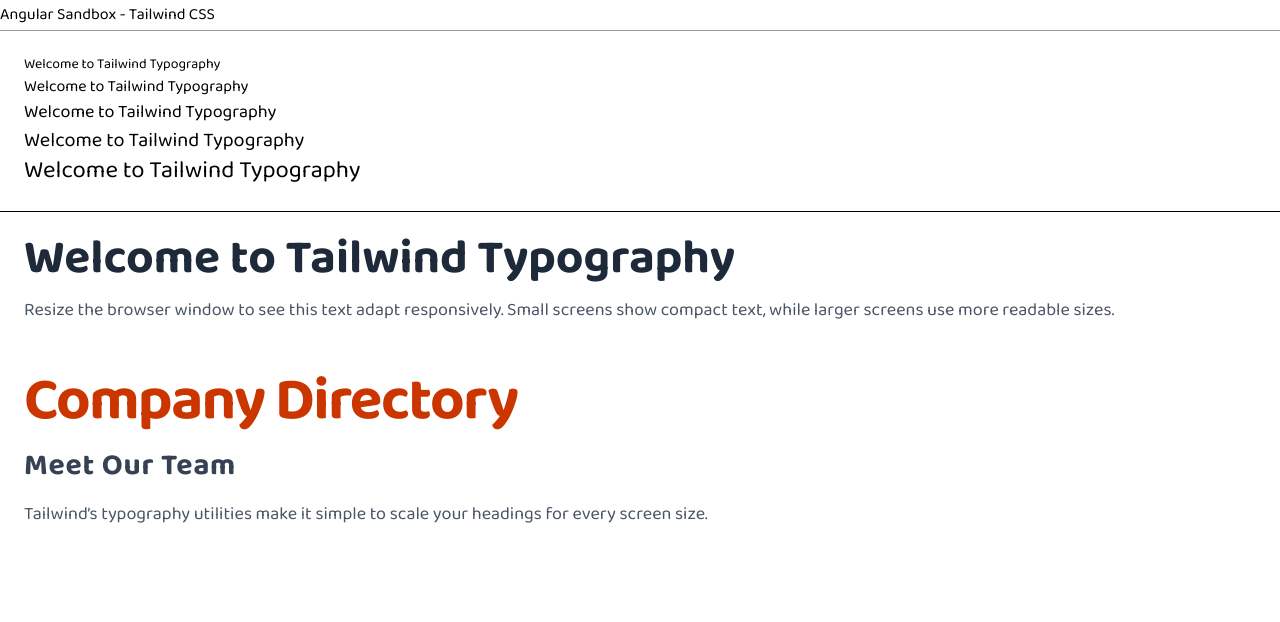
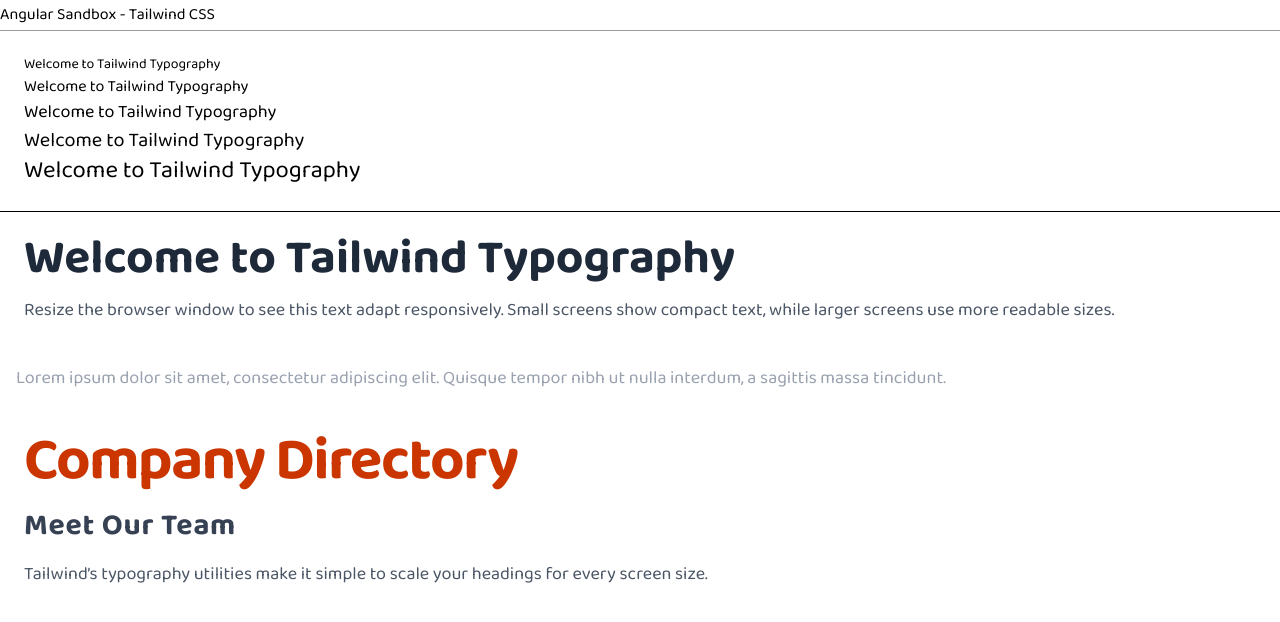
Before and after one commit to ozgursarikamis/angular-sandbox, an Angular app: page / in a window 1280 px wide. Shown: the top 622 px of the page. Built offline with nearby package versions, Linux system fonts and the light colour scheme.

Commit message:
Typograhy: Long text

```diff
--- a/src/app/typography/typography.component.html
+++ b/src/app/typography/typography.component.html
@@ -18,6 +18,12 @@
     </p>
 </div>
 
+<div class="p-4">
+    <p class="text-sm md:text-base lg:text-lg text-gray-400">
+        Lorem ipsum dolor sit amet, consectetur adipiscing elit. Quisque tempor nibh ut nulla interdum, a sagittis massa tincidunt.
+    </p>
+</div>
+
 <div class="space-y-4 p-6">
   <h1 class="text-3xl sm:text-4xl md:text-5xl lg:text-6xl font-extrabold tracking-tight text-orange-700">
     Company Directory
```
